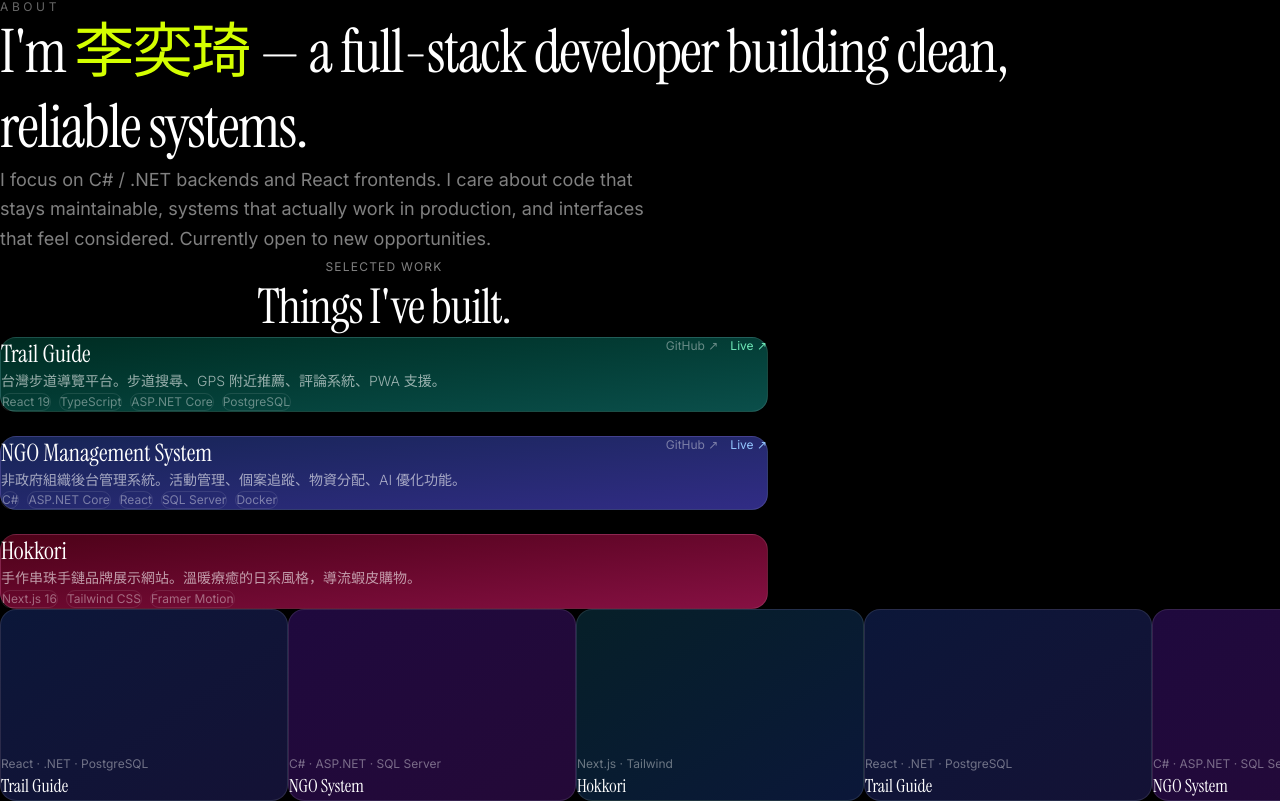
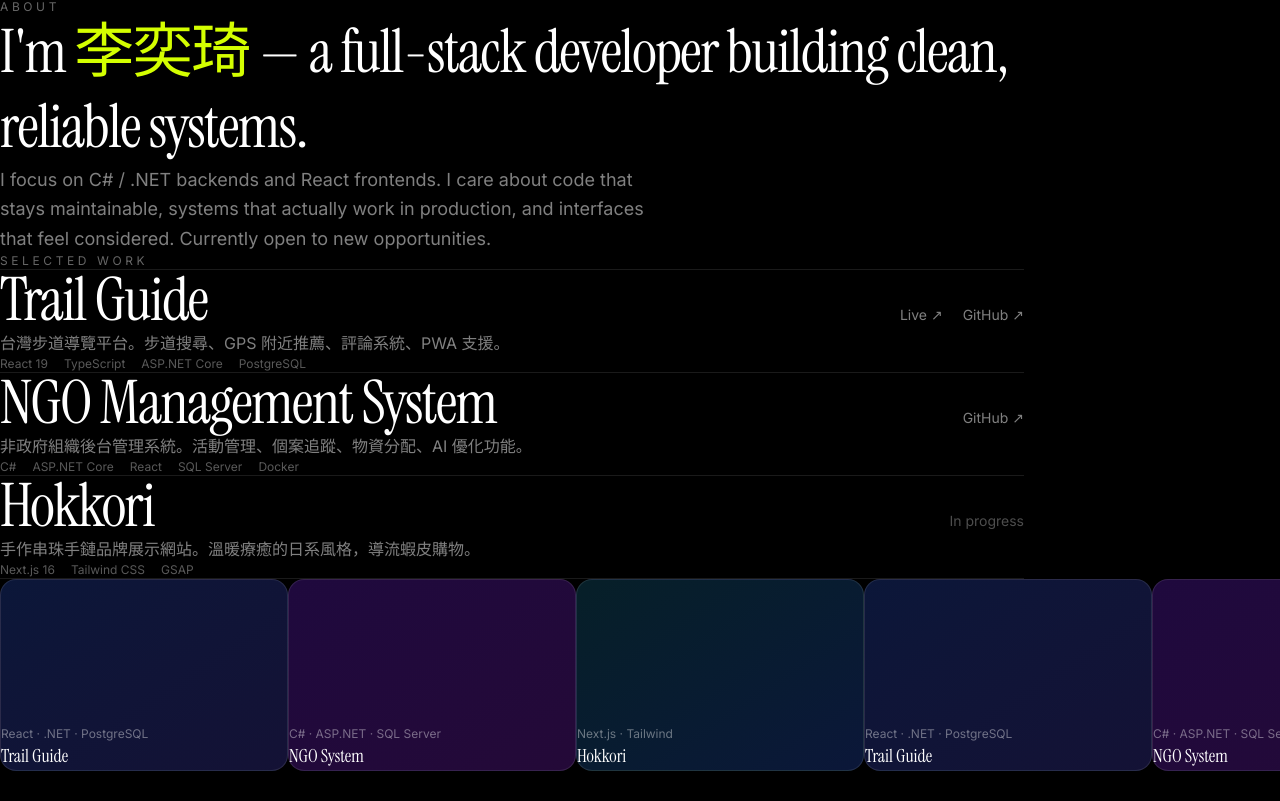
Before and after one commit to yiqu26/portfolio, a React (Vite) app: page / in a window 1280 px wide. Shown: the part 801-1602 px from the top of the page. After the commit the page ends 1572 px from the top, so only its background shows below. Built offline with nearby package versions, Linux system fonts and the light colour scheme.

Commit message:
feat: editorial projects list with accent + scrolltrigger

```diff
--- a/src/components/Projects.tsx
+++ b/src/components/Projects.tsx
@@ -1,110 +1,74 @@
-const projects = [
-  {
-    name: 'Trail Guide',
-    desc: '台灣步道導覽平台。步道搜尋、GPS 附近推薦、評論系統、PWA 支援。',
-    tags: ['React 19', 'TypeScript', 'ASP.NET Core', 'PostgreSQL'],
-    link: 'https://trail-guide-eight.vercel.app',
-    github: 'https://github.com/yiqu26/Trail-Guide',
-    color: 'from-emerald-950 to-teal-900',
-    accent: '#6ee7b7',
-  },
-  {
-    name: 'NGO Management System',
-    desc: '非政府組織後台管理系統。活動管理、個案追蹤、物資分配、AI 優化功能。',
-    tags: ['C#', 'ASP.NET Core', 'React', 'SQL Server', 'Docker'],
-    link: 'https://ngo-management-hub.com',
-    github: 'https://github.com/yiqu26/NGO-Management-System',
-    color: 'from-blue-950 to-indigo-900',
-    accent: '#93c5fd',
-  },
-  {
-    name: 'Hokkori',
-    desc: '手作串珠手鏈品牌展示網站。溫暖療癒的日系風格，導流蝦皮購物。',
-    tags: ['Next.js 16', 'Tailwind CSS', 'Framer Motion'],
-    link: '#',
-    github: '#',
-    color: 'from-rose-950 to-pink-900',
-    accent: '#fda4af',
-  },
-]
+import { useRef } from 'react'
+import { gsap, useGSAP } from '../lib/gsap'
+import { projects } from '../data/projects'
 
 export default function Projects() {
+  const root = useRef<HTMLElement>(null)
+
+  useGSAP(
+    () => {
+      const mm = gsap.matchMedia()
+      mm.add('(prefers-reduced-motion: no-preference)', () => {
+        gsap.from('.project-row', {
+          y: 50,
+          opacity: 0,
+          duration: 0.9,
+          stagger: 0.15,
+          ease: 'power3.out',
+          scrollTrigger: { trigger: '.project-list', start: 'top 75%' },
+        })
+      })
+    },
+    { scope: root },
+  )
+
   return (
-    <section id="projects" className="px-6 py-24 max-w-3xl mx-auto w-full">
-      {/* Header */}
-      <div className="mb-16 text-center">
-        <div className="inline-flex items-center gap-2 liquid-glass rounded-full px-4 py-1.5 mb-6">
-          <span className="text-xs text-white/50 tracking-widest uppercase" style={{ fontFamily: 'var(--font-body)' }}>
-            Selected Work
-          </span>
-        </div>
-        <h2
-          className="text-4xl sm:text-5xl font-normal leading-tight tracking-tight text-white"
-          style={{ fontFamily: 'var(--font-display)' }}
-        >
-          Things I've built.
-        </h2>
-      </div>
+    <section ref={root} id="projects" className="mx-auto max-w-5xl px-6 py-32 md:py-48">
+      <p className="mb-12 text-xs uppercase tracking-[0.3em] text-white/40">Selected Work</p>
 
-      {/* Project list */}
-      <div className="flex flex-col gap-6">
+      <div className="project-list flex flex-col">
         {projects.map((p) => (
-          <div
+          <article
             key={p.name}
-            className={`rounded-2xl bg-gradient-to-br ${p.color} border border-white/10 p-8 hover:border-white/20 transition-all duration-300`}
+            className="project-row group border-t border-white/10 py-10 last:border-b"
           >
-            <div className="flex items-start justify-between gap-4 mb-4">
-              <h3
-                className="text-2xl font-normal text-white"
-                style={{ fontFamily: 'var(--font-display)' }}
-              >
+            <div className="flex flex-col gap-4 md:flex-row md:items-baseline md:justify-between">
+              <h3 className="font-display text-4xl tracking-tight transition-colors group-hover:text-[#D4FF00] sm:text-6xl">
                 {p.name}
               </h3>
-              <div className="flex gap-3 flex-shrink-0">
-                {p.github !== '#' && (
+              <div className="flex shrink-0 items-center gap-5 text-sm">
+                {p.link && (
+                  <a
+                    href={p.link}
+                    target="_blank"
+                    rel="noopener noreferrer"
+                    className="text-white/50 transition-colors hover:text-white"
+                  >
+                    Live ↗
+                  </a>
+                )}
+                {p.github && (
                   <a
                     href={p.github}
                     target="_blank"
                     rel="noopener noreferrer"
-                    className="text-xs text-white/40 hover:text-white/70 transition-colors"
-                    style={{ fontFamily: 'var(--font-body)' }}
+                    className="text-white/50 transition-colors hover:text-white"
                   >
                     GitHub ↗
                   </a>
                 )}
-                {p.link !== '#' && (
-                  <a
-                    href={p.link}
-                    target="_blank"
-                    rel="noopener noreferrer"
-                    className="text-xs hover:opacity-80 transition-opacity"
-                    style={{ color: p.accent, fontFamily: 'var(--font-body)' }}
-                  >
-                    Live ↗
-                  </a>
-                )}
+                {p.status === 'wip' && <span className="text-white/30">In progress</span>}
               </div>
             </div>
 
-            <p
-              className="text-sm text-white/60 leading-relaxed mb-5"
-              style={{ fontFamily: 'var(--font-body)', fontWeight: 300 }}
-            >
-              {p.desc}
-            </p>
+            <p className="mt-4 max-w-2xl text-base leading-relaxed text-white/50">{p.desc}</p>
 
-            <div className="flex flex-wrap gap-2">
-              {p.tags.map((tag) => (
-                <span
-                  key={tag}
-                  className="text-xs px-3 py-1 rounded-full border border-white/10 text-white/40"
-                  style={{ fontFamily: 'var(--font-body)' }}
-                >
-                  {tag}
-                </span>
+            <div className="mt-5 flex flex-wrap gap-x-4 gap-y-1 text-xs text-white/35">
+              {p.tags.map((t) => (
+                <span key={t}>{t}</span>
               ))}
             </div>
-          </div>
+          </article>
         ))}
       </div>
     </section>
```
